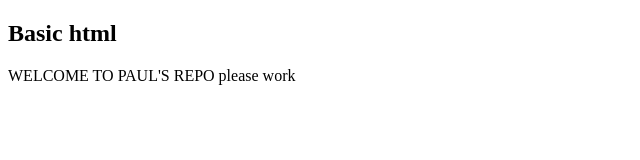
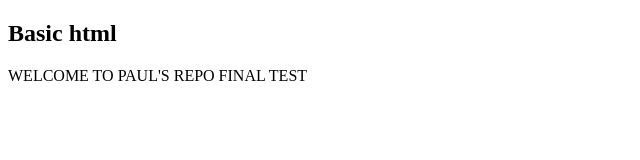
Before and after one commit to Paul-Oyinloye/basic-web-ec2-docker-terraform, a plain HTML site: page app/index.html in a window 1280 px wide. Shown: the full height of the page, 0-640 px from the left. Drawn offline with Linux system fonts and the light colour scheme.

Commit message:
Final test

```diff
--- a/app/index.html
+++ b/app/index.html
@@ -7,6 +7,6 @@
 </head>
 <body>
   <h2>Basic html</h2>
-  <p>WELCOME TO PAUL'S REPO please work</p>
+  <p>WELCOME TO PAUL'S REPO FINAL TEST</p>
 </body>
 </html>
```
